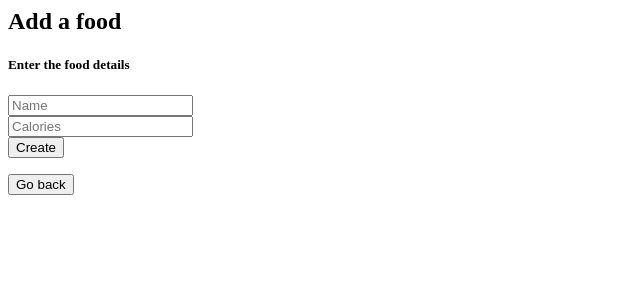
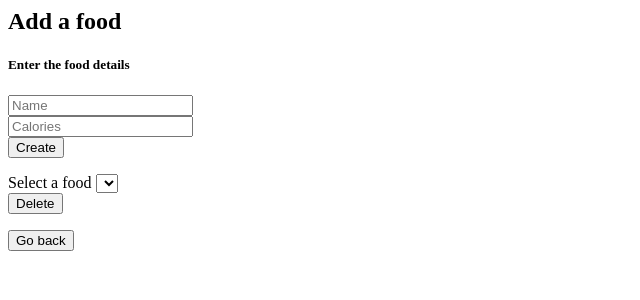
Before and after one commit to Summer24-CSCE-310-Database-Systems/mvp-nutrinotes, a Flask app: page /food in a window 1280 px wide. Shown: the top 300 px of the page, without its empty margins (0-640 px from the left). Run offline with Flask 3, Linux system fonts and the light colour scheme; lists and menus that the app fills with data are empty; some libraries are stand-ins or nearby versions.

Commit message:
Delete Food

```diff
--- a/app.py
+++ b/app.py
@@ -54,6 +54,24 @@ class Goal(db.Model):
 if __name__ == '__main__':
     app.run()
 
+def getusers():
+    query = select(User)
+    result = db.session.execute(query)
+
+    userList = []
+    for user in result.scalars():
+        userList.append((user.Username, user.Password))
+    return userList
+
+def getfoods():
+    query = select(Food)
+    result = db.session.execute(query)
+
+    foodList = []
+    for food in result.scalars():
+        foodList.append((food.Name, food.Calories))
+    return foodList
+
 @app.route('/')
 def home():
     return render_template('home.html')
@@ -102,15 +120,6 @@ def readuser():
     return render_template("readuser.html", userlist=userList)
 
 #UPDATE
-def getusers():
-    query = select(User)
-    result = db.session.execute(query)
-
-    userList = []
-    for user in result.scalars():
-        userList.append((user.Username, user.Password))
-    return userList
-
 @app.route("/updateuser")
 def updateuser(feedback_message=None, feedback_type=False):
     userslist = [name for name, _, in getusers()]
@@ -182,7 +191,9 @@ def userdelete():
 #CREATE
 @app.route("/food")
 def foodinfo(feedback_message=None, feedback_type=False):
+    foodList = [name for name, _, in getfoods()]
     return render_template("food.html",
+            allFoods=foodList,
             feedback_message=feedback_message,
             feedback_type=feedback_type)
 
@@ -204,3 +215,25 @@ def foodcreate():
 
     return foodinfo(feedback_message='Successfully added food {}'.format(Name),
                        feedback_type=True)
+
+#DELETE
+@app.route("/fooddelete", methods=['POST'])
+def fooddelete():
+    foodForm = request.form.get('allFoods')
+
+    try:
+        obj = db.session.query(Food).filter(
+            Food.Name==foodForm).first()
+
+        if obj == None:
+            msg = 'Food {} not found.'.format(foodForm)
+            return foodinfo(feedback_message=msg, feedback_type=False)
+
+        db.session.delete(obj)
+        db.session.commit()
+    except Exception as err:
+        db.session.rollback()
+        return foodinfo(feedback_message=err, feedback_type=False)
+
+    return foodinfo(feedback_message='Successfully deleted food {}'.format(foodForm),
+                       feedback_type=True)
--- a/src/frontend/templates/food.html
+++ b/src/frontend/templates/food.html
@@ -21,4 +21,16 @@
     </div>
 </form>
 
+<form action="{{ url_for('fooddelete')}}" method="post">
+    <label for="allFoods">Select a food</label>
+    <select name="allFoods">
+      {% for name in allFoods %}
+        <option value="{{ name }}">{{ name }}</option>
+      {% endfor %}
+    </select>
+    <div>
+      <button type="submit" name="delete_button" value="delete_button"> Delete </button>
+    </div>
+  </form>
+
 <a href="/"><button> Go back </button></a>
--- a/src/frontend/templates/home.html
+++ b/src/frontend/templates/home.html
@@ -4,7 +4,7 @@
 <head>
     <meta charset="UTF-8">
     <meta name="viewport" content="width=device-width, initial-scale=1.0">
-    <title>Home Page with Drop-down Menu</title>
+    <title>Nutrinotes</title>
     <style>
         body {
             font-family: Arial, sans-serif;
@@ -26,7 +26,7 @@
     </style>
 </head>
 <body>
-    <div style="padding:16px">
+    <div style="padding:20px">
         <h1>Welcome to Nutrinotes!</h1>
     </div>
     <div class="navbar">
@@ -35,7 +35,5 @@
         <a href="#contact">Contact</a>
         <a href="/user">User Information for admins</a>
     </div>
-
-
 </body>
 </html>
```
